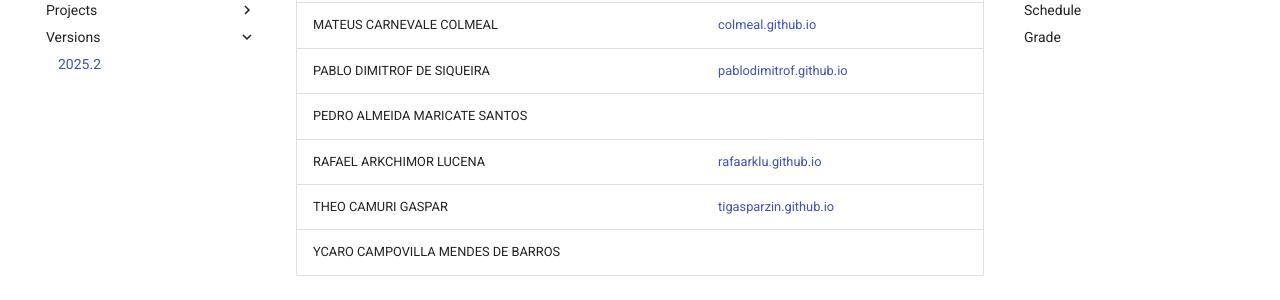
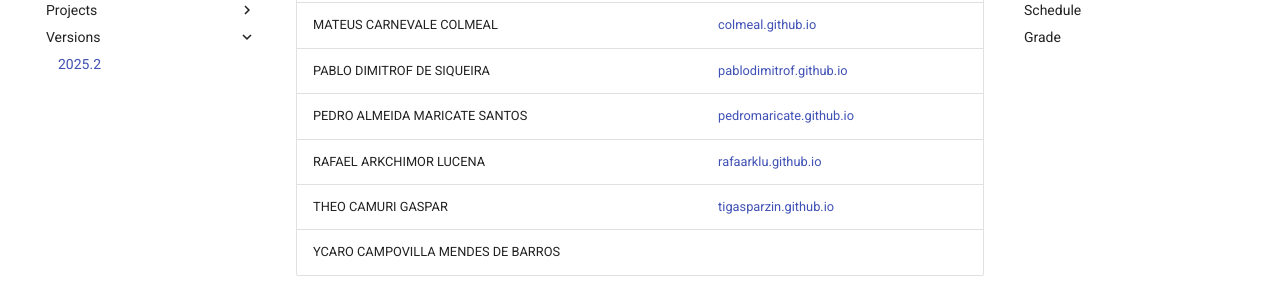
Before and after one commit to hsandmann/ml, an MkDocs documentation site: the page built from docs/versions/2025.2/index.md, in a window 1280 px wide and 900 px high, scrolled down 1739 px. Shown: the part 152-452 px from the top of the window. Built offline with MkDocs 1.6.1 and Material for MkDocs 9.7.7, drawn with Linux system fonts in a browser that asks for light colours; comment, search, counter and statistics services are not loaded.

Commit message:
adcionado o Pedro

```diff
--- a/docs/versions/2025.2/index.md
+++ b/docs/versions/2025.2/index.md
@@ -42,7 +42,7 @@
 | MARTIM ROZANCZYK PONZIO |  |
 | MATEUS CARNEVALE COLMEAL | [colmeal.github.io](https://colmeal.github.io/machine-learning/){:target="_blank"} |
 | PABLO DIMITROF DE SIQUEIRA | [pablodimitrof.github.io](https://pablodimitrof.github.io/machine-learning/){:target="_blank"} |
-| PEDRO ALMEIDA MARICATE SANTOS |  |
+| PEDRO ALMEIDA MARICATE SANTOS | [pedromaricate.github.io](https://pedromaricate.github.io/machine-learning/){:target="_blank"} |
 | RAFAEL ARKCHIMOR LUCENA | [rafaarklu.github.io](https://rafaarklu.github.io/Machine-Learning/){:target="_blank"} |
 | THEO CAMURI GASPAR | [tigasparzin.github.io](https://tigasparzin.github.io/Machine-Learning/){:target="_blank"} |
 | YCARO CAMPOVILLA MENDES DE BARROS |  |
```
